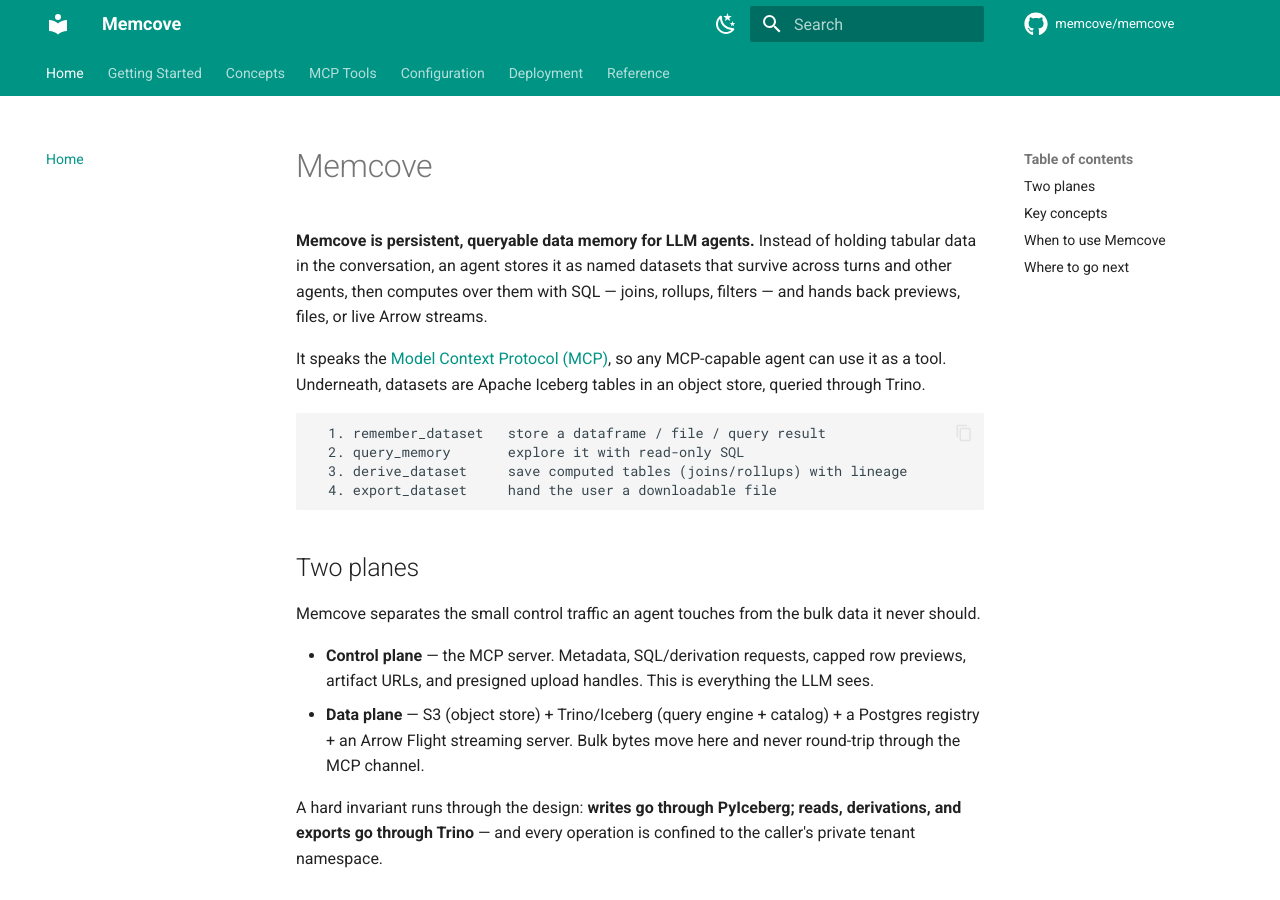
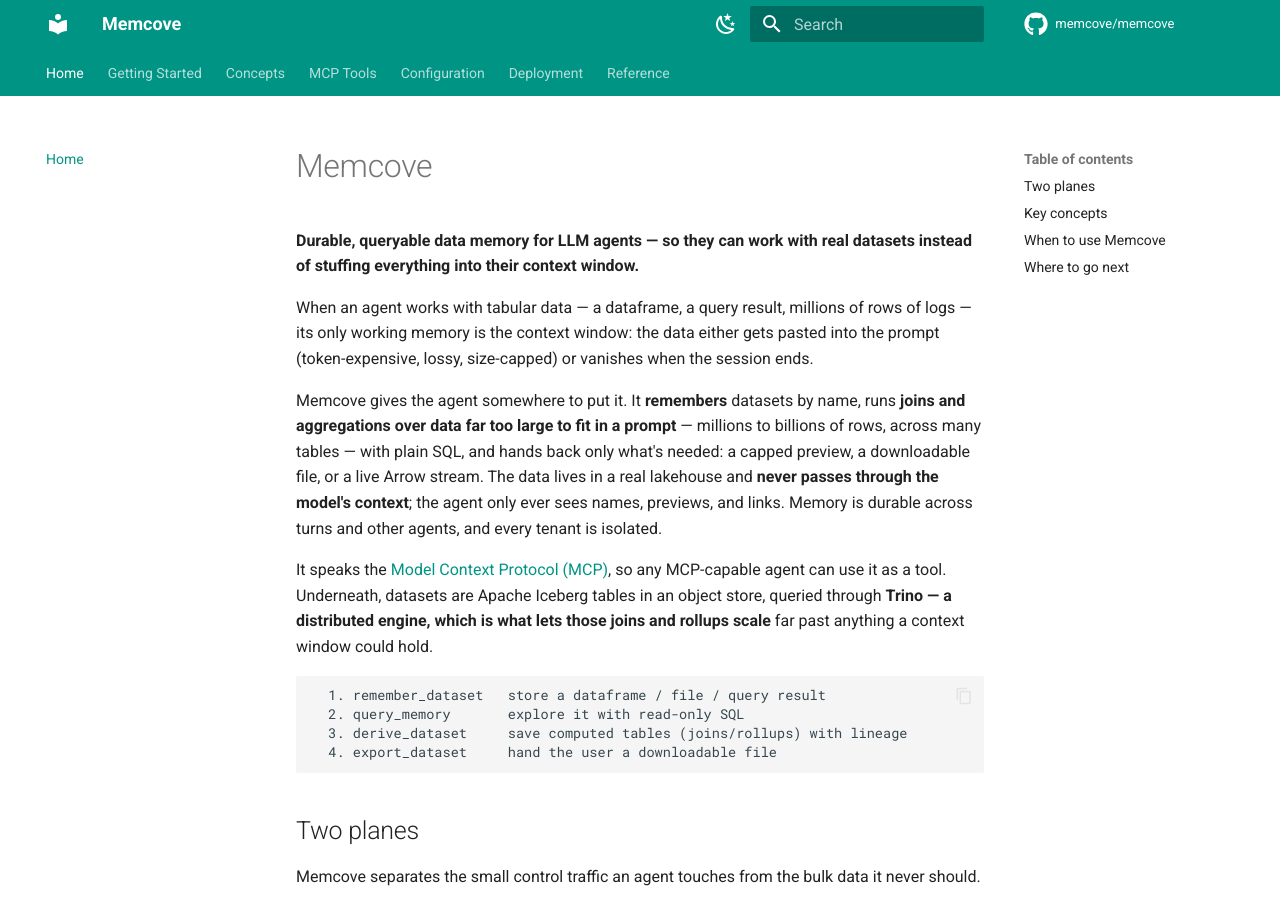
Before and after one commit to memcove/memcove, an MkDocs documentation site: the page built from docs/index.md, in a window 1280 px wide and 900 px high. Built offline with MkDocs 1.6.1 and Material for MkDocs 9.7.7, drawn with Linux system fonts in a browser that asks for light colours; comment, search, counter and statistics services are not loaded.

Commit message:
docs: emphasize large-scale joins/aggregations, and carry the plain-language mindset into the docs site
- README solution section now calls out joins/aggregations over datasets far too
  big for a prompt (millions–billions of rows), and why the distributed engine is
  what makes that scale.
- docs/index.md now opens with the same problem→solution framing as the README
  (plain language first, implementation after) and leads with the large-data
  compute value prop before MCP/Iceberg/Trino.
- tools/querying.md notes the SQL runs in Trino over the lakehouse, so joins and
  aggregations span data far larger than any context window and only the capped
  result returns.

````diff
--- a/docs/index.md
+++ b/docs/index.md
@@ -1,13 +1,24 @@
 # Memcove
 
-**Memcove is persistent, queryable data memory for LLM agents.** Instead of holding
-tabular data in the conversation, an agent stores it as named datasets that survive
-across turns and other agents, then computes over them with SQL — joins, rollups,
-filters — and hands back previews, files, or live Arrow streams.
+**Durable, queryable data memory for LLM agents — so they can work with real datasets
+instead of stuffing everything into their context window.**
+
+When an agent works with tabular data — a dataframe, a query result, millions of rows of
+logs — its only working memory is the context window: the data either gets pasted into the
+prompt (token-expensive, lossy, size-capped) or vanishes when the session ends.
+
+Memcove gives the agent somewhere to put it. It **remembers** datasets by name, runs
+**joins and aggregations over data far too large to fit in a prompt** — millions to
+billions of rows, across many tables — with plain SQL, and hands back only what's needed: a
+capped preview, a downloadable file, or a live Arrow stream. The data lives in a real
+lakehouse and **never passes through the model's context**; the agent only ever sees names,
+previews, and links. Memory is durable across turns and other agents, and every tenant is
+isolated.
 
 It speaks the [Model Context Protocol (MCP)](https://modelcontextprotocol.io), so any
-MCP-capable agent can use it as a tool. Underneath, datasets are Apache Iceberg tables
-in an object store, queried through Trino.
+MCP-capable agent can use it as a tool. Underneath, datasets are Apache Iceberg tables in an
+object store, queried through **Trino — a distributed engine, which is what lets those
+joins and rollups scale** far past anything a context window could hold.
 
 ```text
   1. remember_dataset   store a dataframe / file / query result
````
Also changed, not shown: README.md (+8 -6 lines), docs/tools/querying.md (+4 -1 lines).
